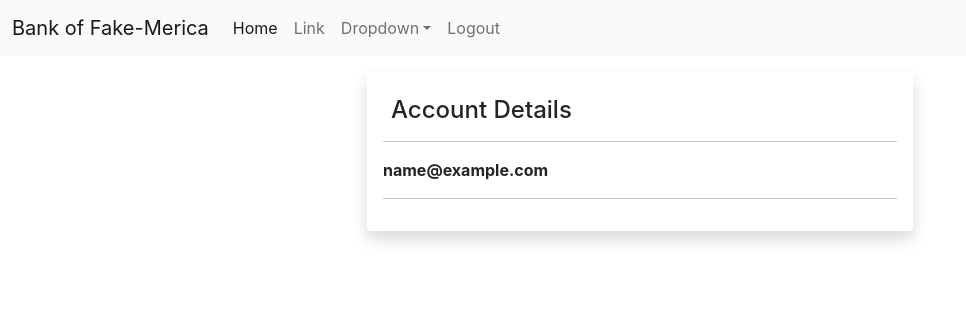
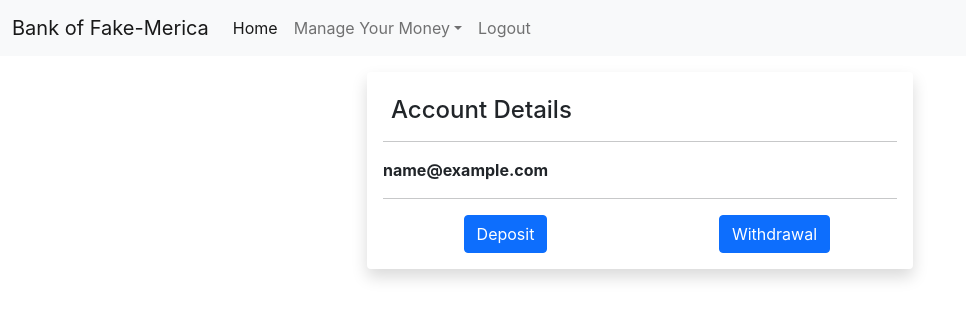
Before and after one commit to danielovieda/mit-capstone-project, a React (Create React App) app: page / in a window 1280 px wide. Both pictures are taken after typing "name@example.com", "Sample123" into the empty fields and a click on the button "Login". Shown: the top 318 px of the page, without its empty margins (0-966 px from the left). Built offline with nearby package versions, Linux system fonts and the light colour scheme.

Commit message:
some changes to pages

```diff
--- a/src/components/Navigation.js
+++ b/src/components/Navigation.js
@@ -29,11 +29,7 @@ export default function Navigation() {
                   Home
                 </a>
               </li>
-              <li class="nav-item">
-                <a class="nav-link" href="#">
-                  Link
-                </a>
-              </li>
+              {userInfo.email && (
                 <li class="nav-item dropdown">
                   <a
                     class="nav-link dropdown-toggle"
@@ -43,17 +39,17 @@ export default function Navigation() {
                     data-bs-toggle="dropdown"
                     aria-expanded="false"
                   >
-                  Dropdown
+                    Manage Your Money
                   </a>
                   <ul class="dropdown-menu" aria-labelledby="navbarDropdown">
                     <li>
                       <a class="dropdown-item" href="#">
-                      Action
+                        Make a Deposit
                       </a>
                     </li>
                     <li>
                       <a class="dropdown-item" href="#">
-                      Another action
+                        Make a Withdrawal
                       </a>
                     </li>
                     <li>
@@ -61,11 +57,12 @@ export default function Navigation() {
                     </li>
                     <li>
                       <a class="dropdown-item" href="#">
-                      Something else here
+                        Transactions
                       </a>
                     </li>
                   </ul>
                 </li>
+              )}
               {userInfo.email && (
                 <li class="nav-item">
                   <a
--- /dev/null
+++ b/src/context/transactionContext.js
@@ -0,0 +1,5 @@
+import { createContext } from "react";
+
+export const TransactionContext = createContext([
+  { id: '', timestamp: '', type: '', amount: '' },
+]);
--- a/src/context/userContext.js
+++ b/src/context/userContext.js
@@ -1,3 +1,3 @@
 import { createContext } from "react";
 
-export const UserContext = createContext({email: "", password: ""});
+export const UserContext = createContext({email: null, password: null});
--- a/src/pages/Account.js
+++ b/src/pages/Account.js
@@ -1,22 +1,59 @@
-import { useContext } from "react"
-import { UserContext } from "../context/userContext"
+import { useContext } from "react";
+import { UserContext } from "../context/userContext";
+import { useState } from "react";
+import Deposit from "./Deposit";
+import Withdrawal from "./Withdraw";
 
 export default function Account() {
-    const { userInfo} = useContext(UserContext);
+  const { userInfo } = useContext(UserContext);
+  const [showDeposit, setShowDeposit] = useState(false);
+  const [showWithdraw, setShowWithdraw] = useState(false);
 
   return (
     <>
       <div class="mt-3 shadow p-3 rounded">
         <div class="p-2 pb-0">
-                <h4>
-                Account Details
-                </h4>
+          <h4>Account Details</h4>
         </div>
         <hr />
         <b>{userInfo.email}</b>
         <hr />
+        <div class="row ">
+          <div class="col-sm-6 text-center">
+            <button
+              className="btn btn-primary"
+              onClick={() => {
+                setShowDeposit(!showDeposit);
+                setShowWithdraw(false);
+              }}
+            >
+              Deposit
+            </button>
+          </div>
+          <div class="col-sm-6 text-center">
+            <button
+              className="btn btn-primary"
+              onClick={() => {
+                setShowWithdraw(!showWithdraw);
+                setShowDeposit(false);
+              }}
+            >
+              Withdrawal
+            </button>
+          </div>
+        </div>
+      </div>
+      {showDeposit && (
+        <div class="mt-3 shadow p-3 rounded">
+          <Deposit />
+        </div>
+      )}
 
+      {showWithdraw && (
+        <div class="mt-3 shadow p-3 rounded">
+          <Withdrawal />
         </div>
+      )}
     </>
-    )
+  );
 }
--- a/src/pages/Deposit.js
+++ b/src/pages/Deposit.js
@@ -0,0 +1,7 @@
+export default function Deposit() {
+    return (
+        <>
+        <h5>Make a Deposit</h5>
+        </>
+    )
+}
--- a/src/pages/Withdraw.js
+++ b/src/pages/Withdraw.js
@@ -0,0 +1,7 @@
+export default function Withdrawal() {
+    return (
+        <>
+        <h5>Make a Withdrawal</h5>
+        </>
+    )
+}
```
Also changed, not shown: src/components/Actions.js (added, +16 -0 lines). Lines whose indentation alone changed are shown as unchanged.
